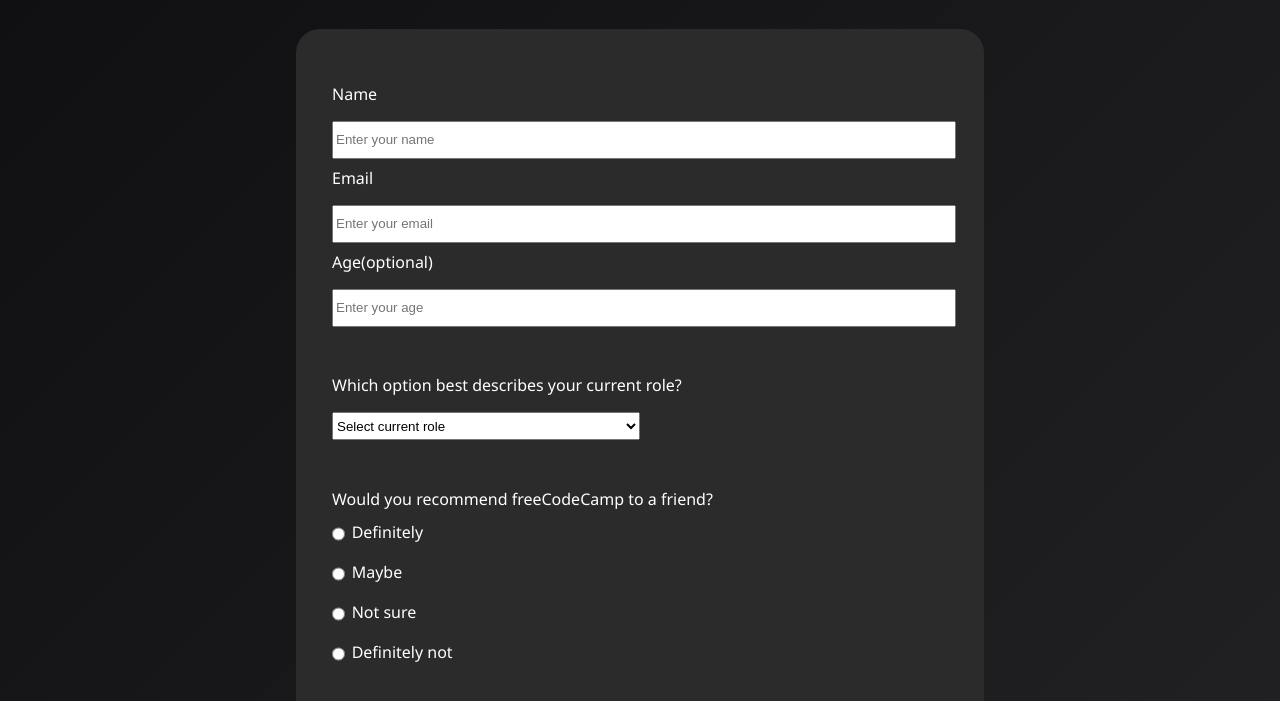
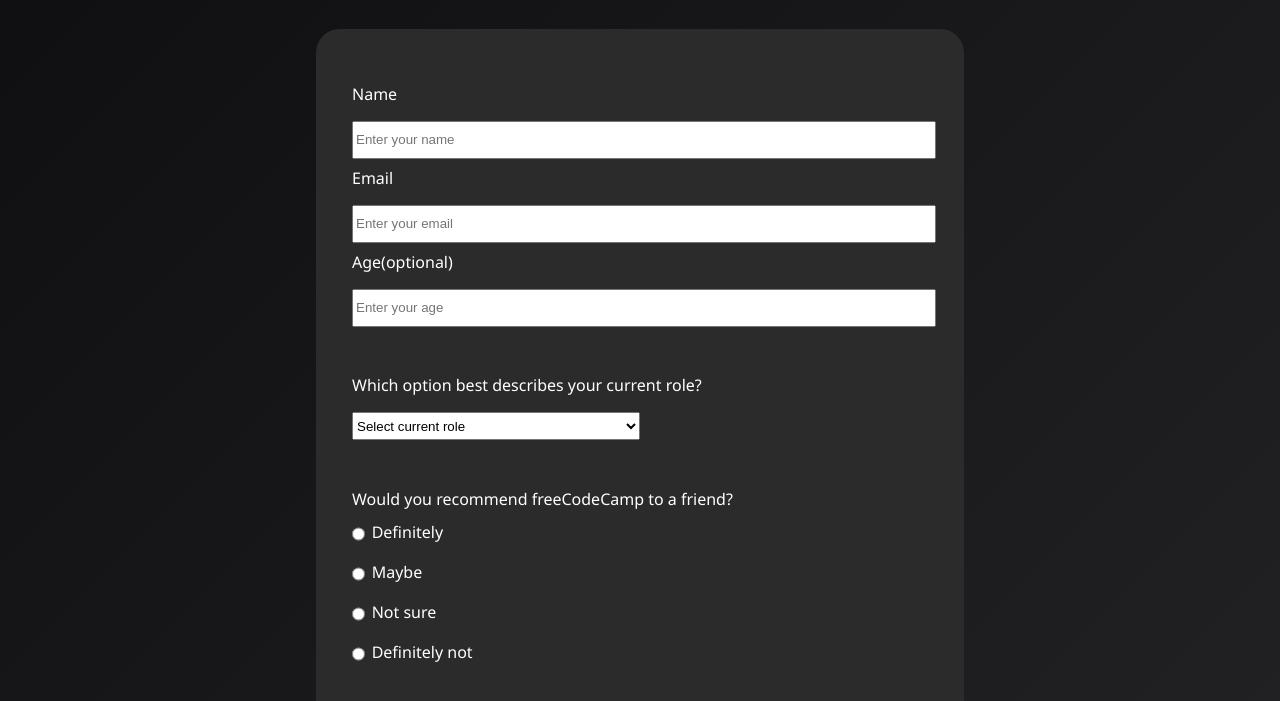
Before and after one commit to Yashneel7/Freecodecamp, a plain HTML site: page SURVEY FORM(CERTIFICATION PROJECT)/index.html in a window 1280 px wide. Shown: the part 76-777 px from the top of the page. Drawn offline with Linux system fonts and the light colour scheme.

Commit message:
Fixed radio buttons and cross platform viewing

```diff
--- a/SURVEY FORM(CERTIFICATION PROJECT)/index.html
+++ b/SURVEY FORM(CERTIFICATION PROJECT)/index.html
@@ -20,7 +20,7 @@
     <label id="email-label">Email
         <input required id="email" type="email" placeholder="Enter your email"></label>
         <label id="number-label">Age(optional)
-        <input required id="number" type="number" placeholder="Enter your age" min="13" max="120"></label>
+        <input id="number" type="number" placeholder="Enter your age" min="13" max="120"></label>
 </fieldset>
 <fieldset>
         <label for="role">Which option best describes your current role?
@@ -37,8 +37,8 @@
     <label>Would you recommend freeCodeCamp to a friend?</label>
     <label><input class='inline' type="radio" name="first" value="definitely">Definitely</label>
     <label><input class='inline' type="radio" value="maybe" name="first">Maybe</label>
-    <label><input class='inline' type="radio" value="sure" name="second">Not sure</label>
-    <label><input class='inline' type="radio" value="def_not" name="second">Definitely not</label>
+    <label><input class='inline' type="radio" value="sure" name="first">Not sure</label>
+    <label><input class='inline' type="radio" value="def_not" name="first">Definitely not</label>
 
 </fieldset>
 
--- a/SURVEY FORM(CERTIFICATION PROJECT)/styles.css
+++ b/SURVEY FORM(CERTIFICATION PROJECT)/styles.css
@@ -16,8 +16,9 @@ input{
 
 .main {
     background: linear-gradient(90deg,rgb(44, 43, 43) 0%, rgb(44, 43, 43) 50%, rgb(44, 43, 43) 100%);
-    width:50vw;
-    margin:auto;
+    width:90%;
+    max-width: 600px;
+    margin:2rem auto;
     margin-top: 2rem;
     color:white;
     padding:1.5em;
```
